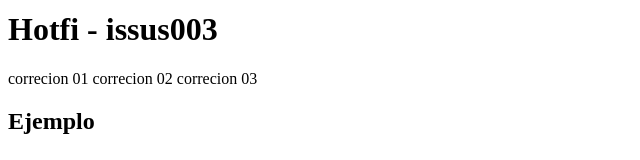
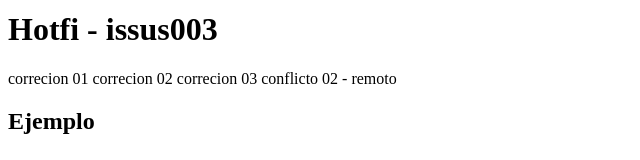
Before and after one commit to MGoicocheaDev/git-flow-example, a plain HTML site: page index.html in a window 1280 px wide. Shown: the part 486-646 px from the top of the page, without its empty margins (0-640 px from the left). Drawn offline with Linux system fonts and the light colour scheme.

Commit message:
Update index.html

```diff
--- a/index.html
+++ b/index.html
@@ -30,7 +30,7 @@
 <h1>Hotfi - issus003</h1>
 <span>correcion 01</span>
 <span>correcion 02</span>
-<span>correcion 03</span>
+<span>correcion 03</span> <span> conflicto 02 - remoto</span>
 <!----------------------------->
 <h2>Ejemplo</h2>
 </body>
```
